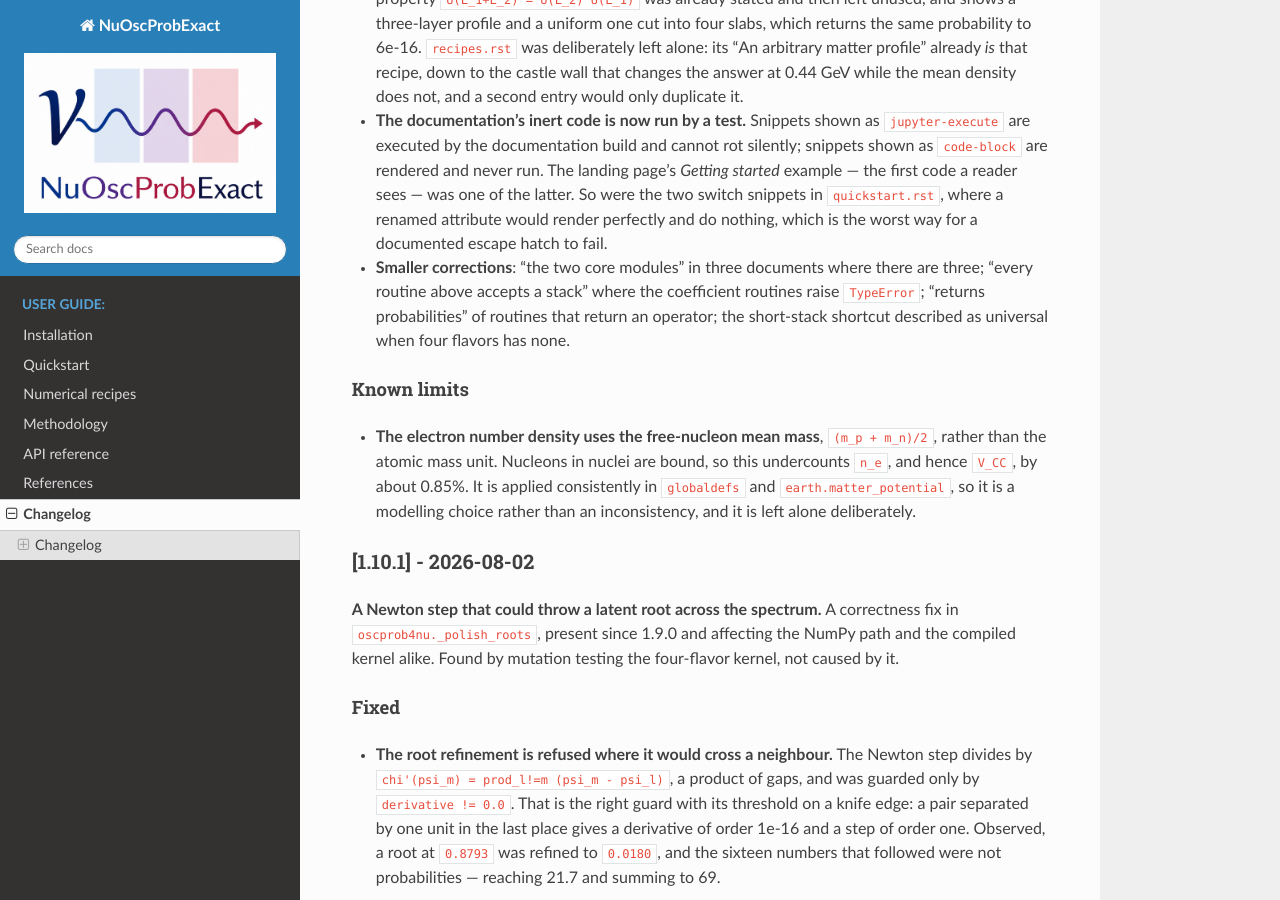
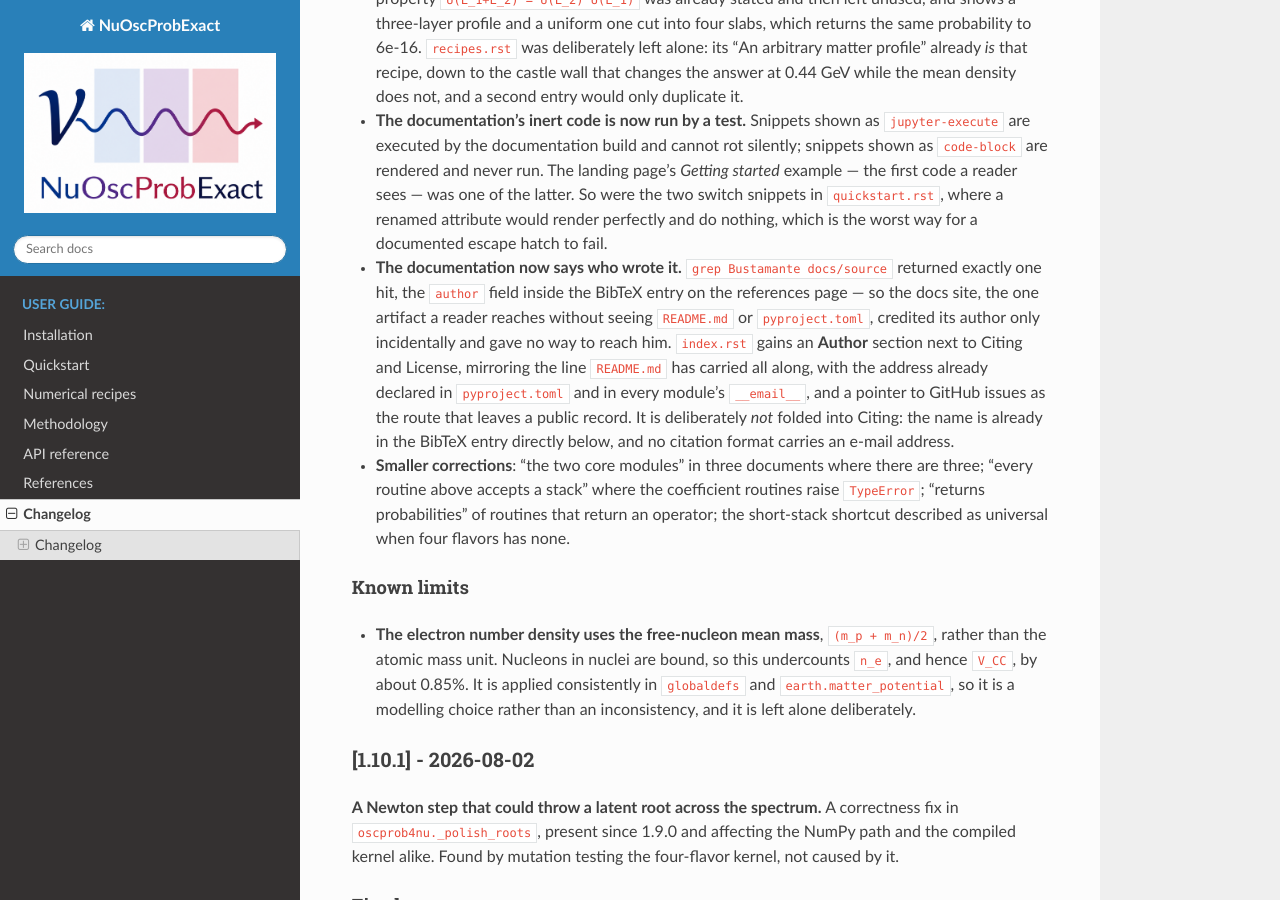
Before and after one commit to mbustama/NuOscProbExact, a Sphinx documentation site: the page built from docs/source/changelog.rst, in a window 1280 px wide and 900 px high, scrolled down 3633 px. Built offline with Sphinx 7.4.7 and the Read the Docs theme 3.1.0, drawn with Linux system fonts in a browser that asks for light colours.

Commit message:
Say in the documentation who wrote it
`grep Bustamante docs/source/*.rst` returned one hit before this: the
`author` field inside the BibTeX entry on the references page.  So the
documentation site credited its author only as a by-product of quoting a
citation, and offered no way to reach him at all.  `README.md` has carried
"NuOscProbExact was developed by Mauricio Bustamante" since long before this
audit; the landing page had no equivalent, and the docs site is the one
artifact a reader arrives at without ever seeing `README.md` or
`pyproject.toml`.

`index.rst` gains an Author section, beside Citing and License, naming the
author and giving the address that `pyproject.toml` and all sixteen
`__email__` declarations already make public.  Nothing here is newly
exposed.  It points at GitHub issues first, because a question answered
there is answered where the next person to ask it will look.

The obvious place was rejected on purpose.  Adding the name under Citing
restates the BibTeX `author` field printed directly below it, and an e-mail
address does not belong in a citation --- no style carries one, and a
contact address under a heading that says "please cite this paper" invites
mail about citations, which is not what it is for.  Authorship and citation
are different claims and now sit in different sections.

Sphinx linkifies the address itself, into
`mailto:mbustamante%40gmail.com`; the built HTML was read to confirm both
that and the issues link resolve, rather than trusting the exit code.

586 tests pass, ruff clean, docs build clean under -W --keep-going.

Co-Authored-By: Claude Opus 5 <noreply@anthropic.com>

```diff
--- a/CHANGELOG.md
+++ b/CHANGELOG.md
@@ -207,6 +207,18 @@ fixes six docstrings that stated the opposite of the code.
   was one of the latter.  So were the two switch snippets in
   `quickstart.rst`, where a renamed attribute would render perfectly and do
   nothing, which is the worst way for a documented escape hatch to fail.
+
+- **The documentation now says who wrote it.**  `grep Bustamante docs/source`
+  returned exactly one hit, the `author` field inside the BibTeX entry on the
+  references page — so the docs site, the one artifact a reader reaches
+  without seeing `README.md` or `pyproject.toml`, credited its author only
+  incidentally and gave no way to reach him.  `index.rst` gains an **Author**
+  section next to Citing and License, mirroring the line `README.md` has
+  carried all along, with the address already declared in `pyproject.toml`
+  and in every module's `__email__`, and a pointer to GitHub issues as the
+  route that leaves a public record.  It is deliberately *not* folded into
+  Citing: the name is already in the BibTeX entry directly below, and no
+  citation format carries an e-mail address.
 
 - **Smaller corrections**: "the two core modules" in three documents where
   there are three; "every routine above accepts a stack" where the
```
Also changed, not shown: docs/source/index.rst (+8 -0 lines).
